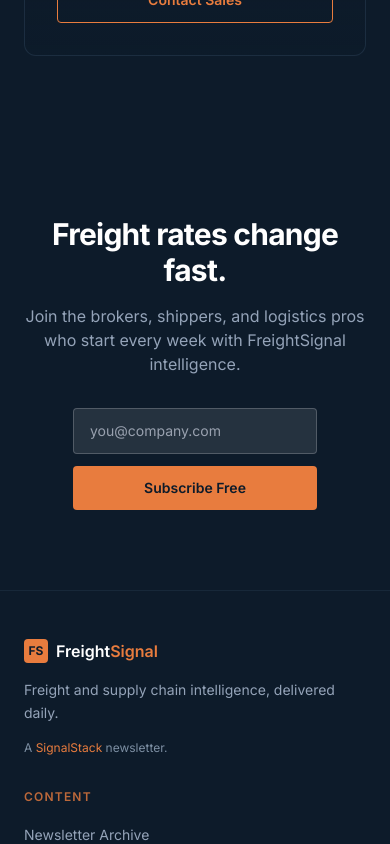
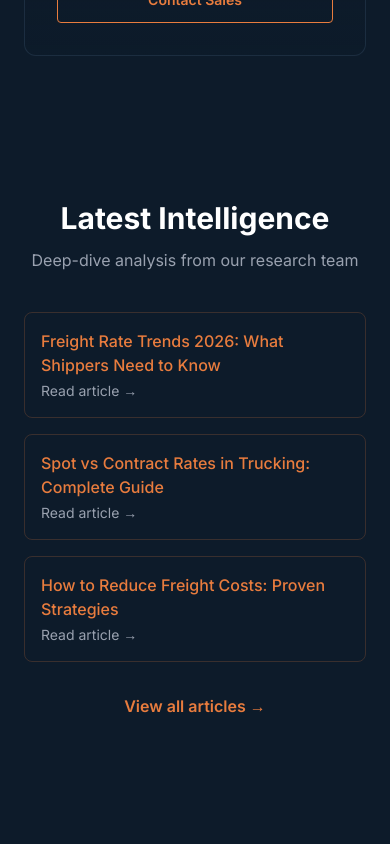
Before and after one commit to markellison181-ctrl/freightsignal, a Next.js app: page / in a window 390 px wide. Shown: the part 5020-5864 px from the top of the page. Built offline with nearby package versions, Linux system fonts and the light colour scheme.

Commit message:
feat: add internal linking for SEO - related articles, CTA banners, latest intelligence section, sample analysis links

```diff
--- a/src/app/blog/freight-rate-trends-2026/page.tsx
+++ b/src/app/blog/freight-rate-trends-2026/page.tsx
@@ -175,6 +175,23 @@
           </div>
         </div>
       </article>
+
+      {/* Related Articles */}
+      <section className="max-w-4xl mx-auto px-6 pb-16">
+        <div className="border-t border-orange/20 pt-12">
+          <h3 className="text-2xl font-bold mb-6">Related Articles</h3>
+          <div className="space-y-3">
+                <Link href="/blog/spot-vs-contract-rates-trucking" className="block p-4 rounded-lg border border-orange/20 hover:border-orange/40 hover:bg-orange/5 transition-all">
+                  <span className="text-orange text-sm font-medium">→</span>
+                  <span className="ml-2 text-gray-200 hover:text-white">Spot vs Contract Rates in Trucking: Complete Guide</span>
+                </Link>
+                <Link href="/blog/how-to-reduce-freight-costs" className="block p-4 rounded-lg border border-orange/20 hover:border-orange/40 hover:bg-orange/5 transition-all">
+                  <span className="text-orange text-sm font-medium">→</span>
+                  <span className="ml-2 text-gray-200 hover:text-white">How to Reduce Freight Costs: Proven Strategies</span>
+                </Link>
+          </div>
+        </div>
+      </section>
     </main>
   );
 }
--- a/src/app/blog/how-to-reduce-freight-costs/page.tsx
+++ b/src/app/blog/how-to-reduce-freight-costs/page.tsx
@@ -242,6 +242,23 @@
           </div>
         </div>
       </article>
+
+      {/* Related Articles */}
+      <section className="max-w-4xl mx-auto px-6 pb-16">
+        <div className="border-t border-orange/20 pt-12">
+          <h3 className="text-2xl font-bold mb-6">Related Articles</h3>
+          <div className="space-y-3">
+                <Link href="/blog/freight-rate-trends-2026" className="block p-4 rounded-lg border border-orange/20 hover:border-orange/40 hover:bg-orange/5 transition-all">
+                  <span className="text-orange text-sm font-medium">→</span>
+                  <span className="ml-2 text-gray-200 hover:text-white">Freight Rate Trends 2026: What Shippers Need to Know</span>
+                </Link>
+                <Link href="/blog/spot-vs-contract-rates-trucking" className="block p-4 rounded-lg border border-orange/20 hover:border-orange/40 hover:bg-orange/5 transition-all">
+                  <span className="text-orange text-sm font-medium">→</span>
+                  <span className="ml-2 text-gray-200 hover:text-white">Spot vs Contract Rates in Trucking: Complete Guide</span>
+                </Link>
+          </div>
+        </div>
+      </section>
     </main>
   );
 }
--- a/src/app/blog/spot-vs-contract-rates-trucking/page.tsx
+++ b/src/app/blog/spot-vs-contract-rates-trucking/page.tsx
@@ -211,6 +211,23 @@
           </div>
         </div>
       </article>
+
+      {/* Related Articles */}
+      <section className="max-w-4xl mx-auto px-6 pb-16">
+        <div className="border-t border-orange/20 pt-12">
+          <h3 className="text-2xl font-bold mb-6">Related Articles</h3>
+          <div className="space-y-3">
+                <Link href="/blog/freight-rate-trends-2026" className="block p-4 rounded-lg border border-orange/20 hover:border-orange/40 hover:bg-orange/5 transition-all">
+                  <span className="text-orange text-sm font-medium">→</span>
+                  <span className="ml-2 text-gray-200 hover:text-white">Freight Rate Trends 2026: What Shippers Need to Know</span>
+                </Link>
+                <Link href="/blog/how-to-reduce-freight-costs" className="block p-4 rounded-lg border border-orange/20 hover:border-orange/40 hover:bg-orange/5 transition-all">
+                  <span className="text-orange text-sm font-medium">→</span>
+                  <span className="ml-2 text-gray-200 hover:text-white">How to Reduce Freight Costs: Proven Strategies</span>
+                </Link>
+          </div>
+        </div>
+      </section>
     </main>
   );
 }
--- a/src/app/layout.tsx
+++ b/src/app/layout.tsx
@@ -115,9 +115,9 @@
         </div>
         <div className="mt-8 pt-8 border-t border-darkblue-50/20 text-center">
           <p className="text-muted-dim text-sm">
-            © {new Date().getFullYear()} SignalStack Media Inc. All rights reserved.
+            © {new Date().getFullYear()} SignalStack Media LLC. All rights reserved.
             <br />
-            181 Bay Street, Suite 1400, Toronto ON M5J 2T3, Canada
+            Wilmington, DE 19801, United States
           </p>
         </div>
       </div>
--- a/src/app/page.tsx
+++ b/src/app/page.tsx
@@ -326,6 +326,34 @@
         </div>
       </section>
 
+
+      {/* Latest Intelligence */}
+      <section className="py-16">
+        <div className="max-w-6xl mx-auto px-6">
+          <div className="text-center mb-10">
+            <h2 className="text-3xl font-bold mb-3">Latest Intelligence</h2>
+            <p className="text-gray-400">Deep-dive analysis from our research team</p>
+          </div>
+          <div className="grid md:grid-cols-3 gap-4 max-w-4xl mx-auto">
+            <Link href="/blog/freight-rate-trends-2026" className="block p-4 rounded-lg border border-orange/20 hover:border-orange/40 transition-all group">
+              <span className="text-orange group-hover:underline font-medium">Freight Rate Trends 2026: What Shippers Need to Know</span>
+              <span className="block text-gray-400 text-sm mt-1">Read article →</span>
+            </Link>
+            <Link href="/blog/spot-vs-contract-rates-trucking" className="block p-4 rounded-lg border border-orange/20 hover:border-orange/40 transition-all group">
+              <span className="text-orange group-hover:underline font-medium">Spot vs Contract Rates in Trucking: Complete Guide</span>
+              <span className="block text-gray-400 text-sm mt-1">Read article →</span>
+            </Link>
+            <Link href="/blog/how-to-reduce-freight-costs" className="block p-4 rounded-lg border border-orange/20 hover:border-orange/40 transition-all group">
+              <span className="text-orange group-hover:underline font-medium">How to Reduce Freight Costs: Proven Strategies</span>
+              <span className="block text-gray-400 text-sm mt-1">Read article →</span>
+            </Link>
+          </div>
+          <div className="text-center mt-8">
+            <Link href="/blog" className="text-orange font-semibold hover:underline">View all articles →</Link>
+          </div>
+        </div>
+      </section>
+
       {/* Final CTA */}
       <section className="py-20 bg-darkblue-500">
         <div className="max-w-3xl mx-auto px-6 text-center">
--- a/src/app/pricing/page.tsx
+++ b/src/app/pricing/page.tsx
@@ -135,6 +135,25 @@
         <p className="text-muted-dim text-sm mt-8">
           All paid plans include a 14-day free trial. Cancel anytime.
         </p>
+
+        {/* Sample Analysis */}
+        <div className="mt-16 mb-8">
+          <h3 className="text-xl font-semibold text-center mb-6">See sample analysis from our team</h3>
+          <div className="grid md:grid-cols-3 gap-4 max-w-4xl mx-auto">
+            <Link href="/blog/freight-rate-trends-2026" className="block p-4 rounded-lg border border-orange/20 hover:border-orange/40 transition-all text-center">
+              <span className="text-orange text-sm font-medium">Freight Rate Trends 2026</span>
+              <span className="block text-gray-400 text-xs mt-1">Read analysis →</span>
+            </Link>
+            <Link href="/blog/spot-vs-contract-rates-trucking" className="block p-4 rounded-lg border border-orange/20 hover:border-orange/40 transition-all text-center">
+              <span className="text-orange text-sm font-medium">Spot vs Contract Rates Guide</span>
+              <span className="block text-gray-400 text-xs mt-1">Read analysis →</span>
+            </Link>
+            <Link href="/blog/how-to-reduce-freight-costs" className="block p-4 rounded-lg border border-orange/20 hover:border-orange/40 transition-all text-center">
+              <span className="text-orange text-sm font-medium">How to Reduce Freight Costs</span>
+              <span className="block text-gray-400 text-xs mt-1">Read analysis →</span>
+            </Link>
+          </div>
+        </div>
       </div>
     </section>
   );
```
